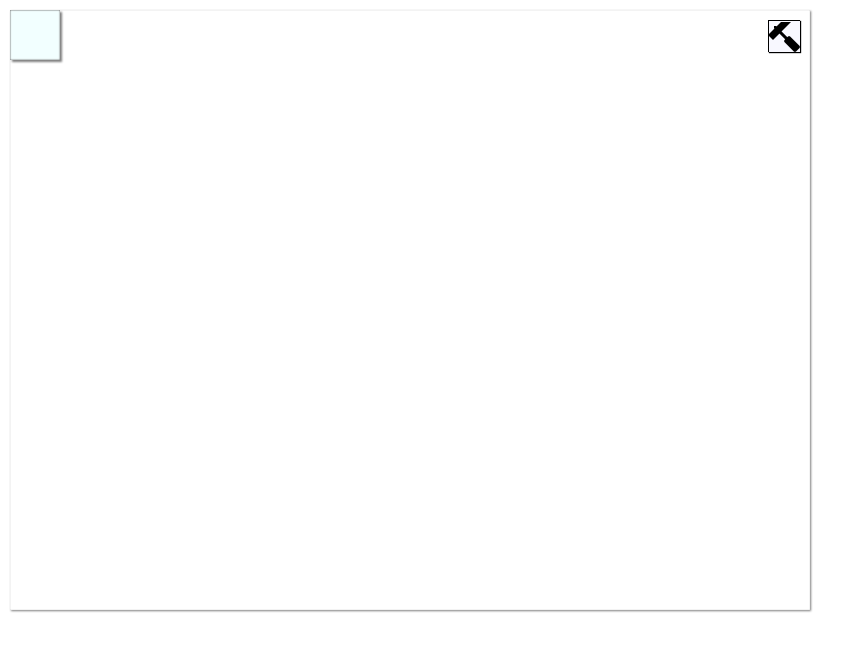
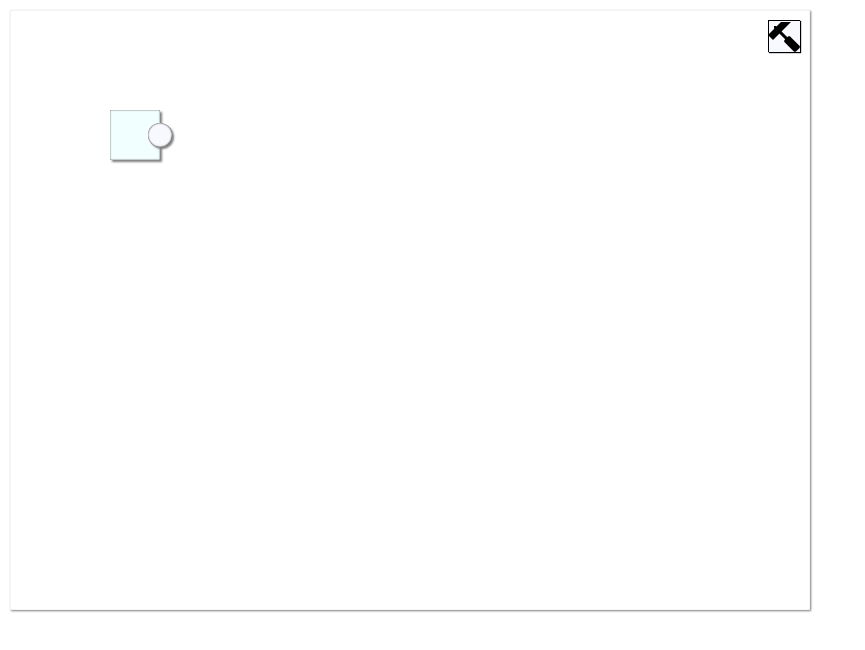
Before and after one commit to aressler38/oscillators, a plain HTML site: page index.html in a window 1280 px wide. Shown: the whole page, without its empty margins (0-865 px from the left). Drawn offline with Linux system fonts and the light colour scheme.

Commit message:
component updates

```diff
--- a/css/component.css
+++ b/css/component.css
@@ -1,16 +1,56 @@
 .component {
-    position: absolute;
+    background: rgba(0, 255, 255, 0.05);
+    cursor: pointer;
     top: 0px;
     left: 0px;
     width: 50px;
     height: 50px;
-    box-shadow: 2px 2px 2px grey, inset 0px 0px 2px grey, inset 0px 0px 1px black;
-    z-index: 1;
-    cursor: pointer;
-    background: rgba(0, 255, 255, 0.05);
+    box-shadow: 2px 2px 2px grey,
+        inset 0px 0px 2px grey,
+        inset 0px 0px 1px black;
+    position: absolute;
     transform: translate3d(0px, 0px, 0px);
     transform-origin: 50% 50% 0;
+    transition: background 0.309s;
+    z-index: 1;
 }
 .component:active {
     cursor: move;
 }
+.component .in, .component .out {
+    position: absolute;
+    box-shadow: 2px 2px 2px grey,
+        inset 0px 0px 2px grey,
+        inset 0px 0px 1px black;
+    display: inline-block;
+    width: 24px; height: 24px;
+    border-radius: 50%;
+    background: ghostwhite;
+    top: calc(50% - 12px);
+    transition: all 0.309s;
+    z-index:2;
+}
+.component .in {
+    left: -12px;
+}
+.component .out {
+    right: -12px;
+}
+
+.component .in:hover,
+.component .out:hover,
+.component .in:active,
+.component .out:active {
+    background: lightgrey;
+    box-shadow: 2px 2px 2px grey,
+        0px 0px 1px 3px orange,
+        inset 0px 0px 2px grey,
+        inset 0px 0px 1px black;
+}
+
+.component:hover {
+    background: peachpuff;
+}
+
+/* SPECIAL COMPONENT TYPE RULES */
+.component.oscillator .in { display: none; }
--- a/js/Component.js
+++ b/js/Component.js
@@ -9,7 +9,8 @@ define([
     const COMPONENT_DEFAULTS = {
         el: null,
         type: null,
-        draggable: true
+        draggable: true,
+        position: [0, 0]
     };
 
     /**
@@ -18,26 +19,43 @@ define([
      */
     function Component (config) {
         const that = this;
+        const docfrag = Templates("component");
         config = configurer(COMPONENT_DEFAULTS, config);
+        var bool = (config.type === null);
 
-        this.node = (config.type !== null) ? audioContext["create"+config.type]() : null;
-        const docfrag = Templates("component");
         this.el = docfrag.querySelector("div");
+        translate3d = translate3d.bind(this.el);
 
-        var originalEvent = null;
-
-        // TODO: deal with the config object...
+        // Config settings...
         if ( config.draggable ) {
             new DragHandler(this.el, translate3d);
         }
+        translate3d(config.position[0]+"px", config.position[1]+"px", 0);
+        if (!bool) { // type isn't null
+            config.type=config.type[0].toUpperCase() + config.type.substring(1);
+            this.el.classList.add(config.type.toLowerCase());
+            this.node = audioContext["create"+config.type]();
+        }
+        else {
+            this.node = null;
+        }
+
+        // don't allow dragging when touching the handles
+        [this.el.querySelector(".in"), this.el.querySelector(".out")].forEach(function (el, i, self) {
+            el.addEventListener("mousedown", preventAndStop);
+            el.addEventListener("touchstart", preventAndStop);
+        });
 
         /* local functions */
 
         function translate3d (x, y, z) {
             this.style.transform = "translate3d("+x+","+y+","+z+")";
         }
-        translate3d = translate3d.bind(this.el);
 
+        function preventAndStop (event) {
+            event.preventDefault();
+            event.stopPropagation();
+        }
 
         return this;
     }
--- a/js/main.js
+++ b/js/main.js
@@ -15,7 +15,10 @@ define([
     var body = document.querySelector("body");
 
     var tools = new Toolbar();
-    var component = new Component();
+    var component = new Component({
+        type: "oscillator",
+        position: [100, 100]
+    });
 
     app.appendChild(component.el);
 
--- a/js/templates/component.html
+++ b/js/templates/component.html
@@ -1 +1,4 @@
-<div class="component"> </div>
+<div class="component">
+    <div class="in"><div></div></div>
+    <div class="out"><div></div></div>
+</div>
```
